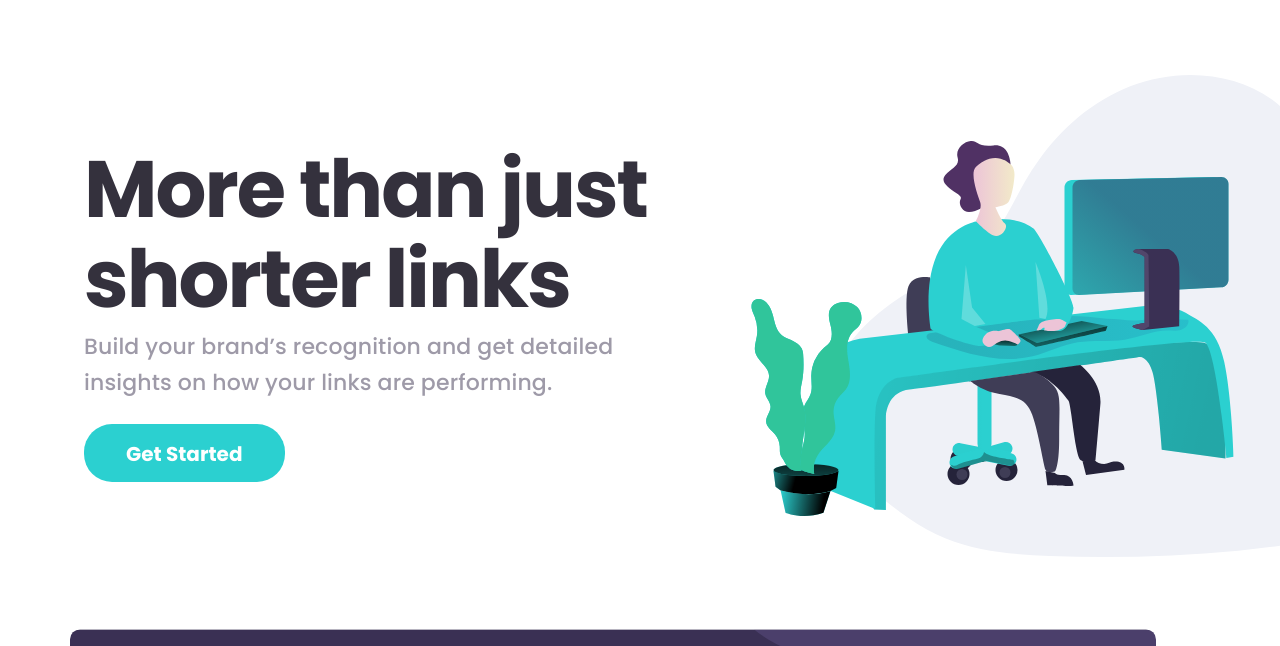
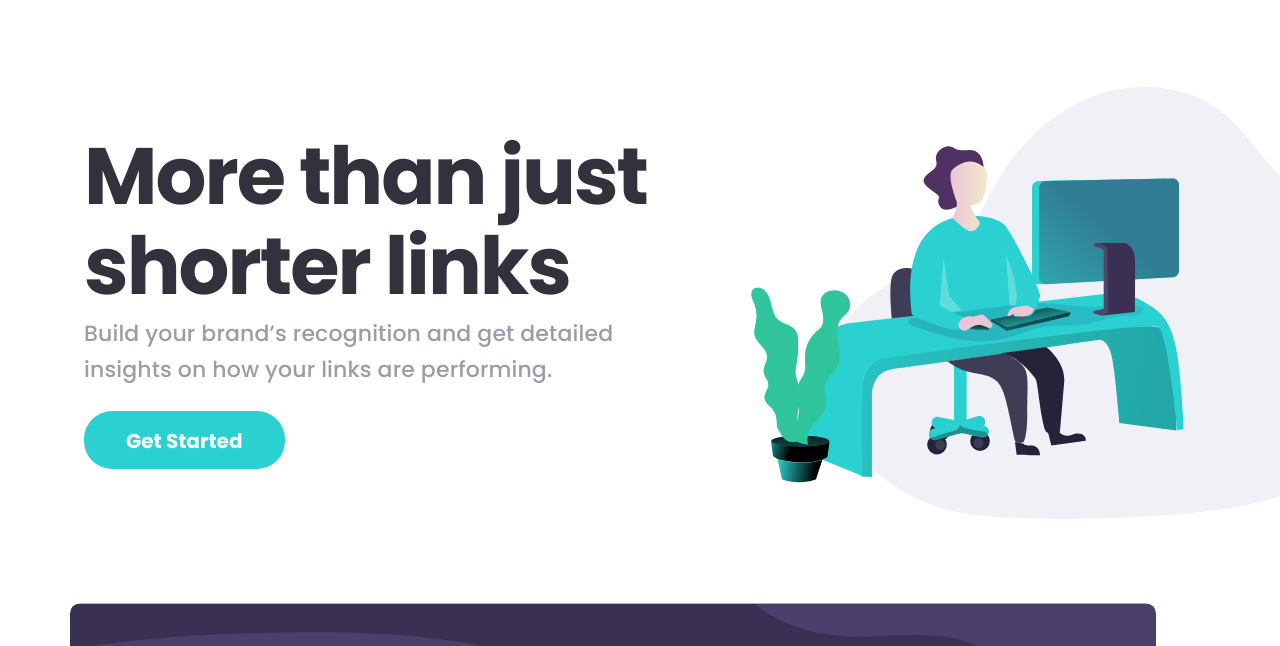
Before and after one commit to akramjonnuriddinov/002-shortly, a plain HTML site: page index.html in a window 1280 px wide. Shown: the part 95-741 px from the top of the page. Drawn offline with Linux system fonts and the light colour scheme.

Commit message:
Add width and height of hero__img

```diff
--- a/css/styles.css
+++ b/css/styles.css
@@ -255,6 +255,11 @@ img {
     line-height: 30px;
 }
 
+.hero__img {
+    width: 734px;
+    height: 432px;
+    display: block;
+}
 
 .form-wrapper {
     background-color: #EFF1F7;
--- a/index.html
+++ b/index.html
@@ -48,7 +48,7 @@
                     <p class="hero__text">Build your brand’s recognition and get detailed insights on how your links are performing.</p>
                     <a href="#" class="hero__btn main-btn">Get Started</a>
                 </div>
-                <img class="hero__img" src="./img/hero-bg.svg" alt="hero img">
+                <img class="hero__img" src="./img/hero-bg.svg" alt="hero img" width="734" height="432">
             </div>
         </section>
         <section class="form-wrapper">
```
